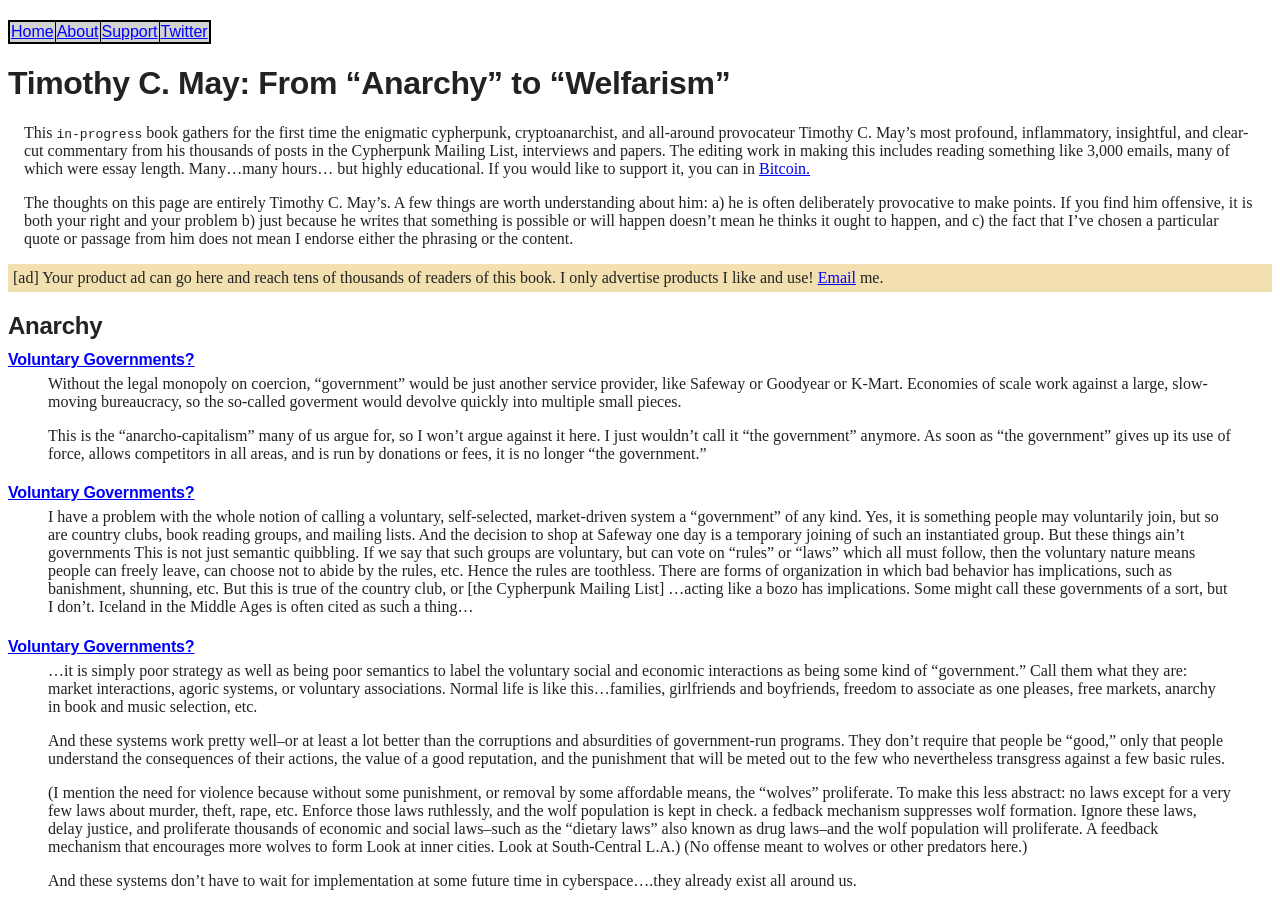
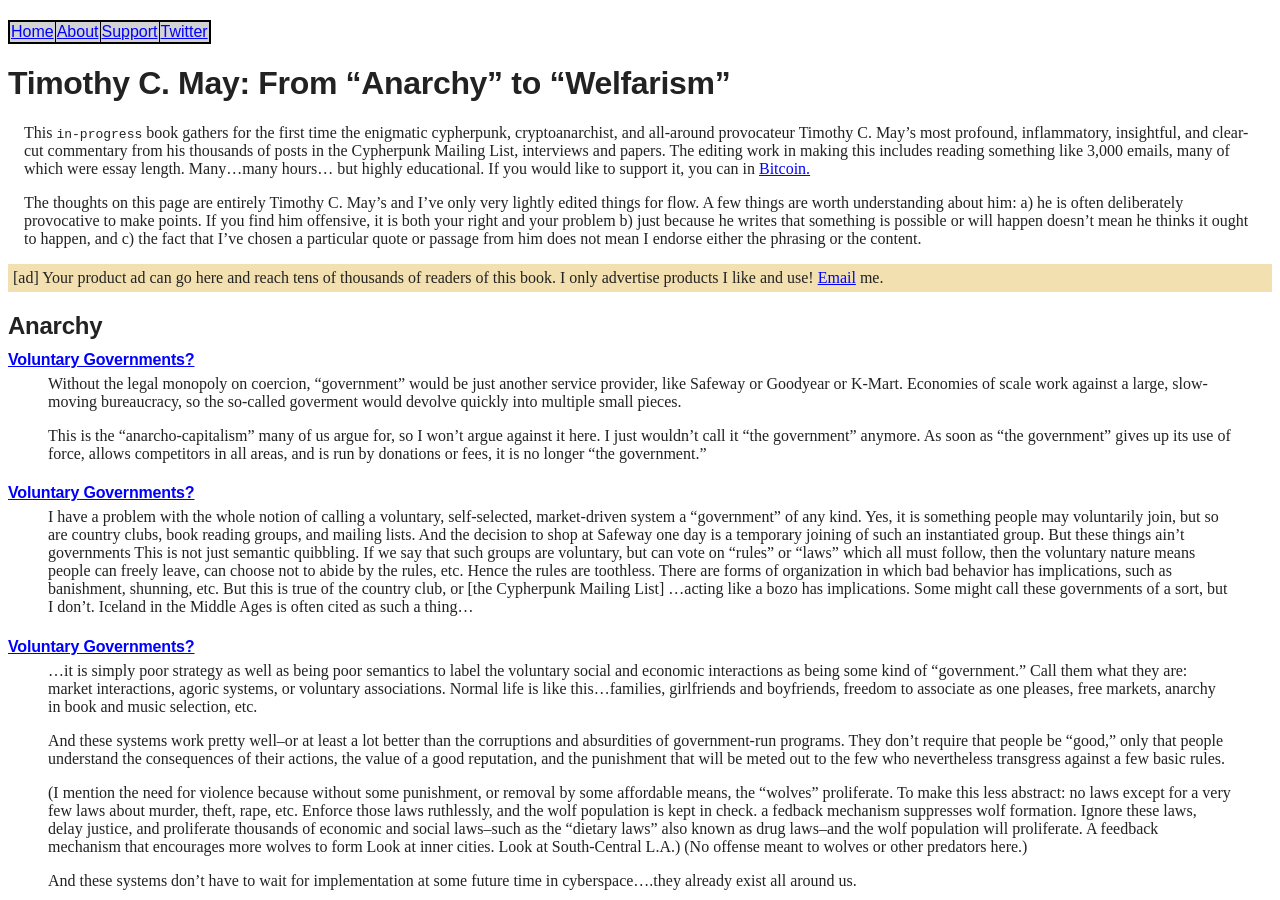
Before and after one commit to wakgill/deryk, a Jekyll site: the page built from tcm.md, in a window 1280 px wide and 900 px high. Built offline with Jekyll 4.4.1, drawn with Linux system fonts in a browser that asks for light colours.

Commit message:
Update tcm.md

```diff
--- a/tcm.md
+++ b/tcm.md
@@ -8,7 +8,7 @@ image: https://raw.githubusercontent.com/wakgill/deryk/main/assets/img/tmc.png
 
 This <code>in-progress</code> book gathers for the first time the enigmatic cypherpunk, cryptoanarchist, and all-around provocateur Timothy C. May’s most profound, inflammatory, insightful, and clear-cut commentary from his thousands of posts in the Cypherpunk Mailing List, interviews and papers. The editing work in making this includes reading something like 3,000 emails, many of which were essay length. Many...many hours... but highly educational. If you would like to support it, you can in [Bitcoin.](/deryk/support)
 
-The thoughts on this page are entirely Timothy C. May's. A few things are worth understanding about him: a) he is often deliberately provocative to make points. If you find him offensive, it is both your right and your problem b) just because he writes that something is possible or will happen doesn't mean he thinks it ought to happen, and c) the fact that I've chosen a particular quote or passage from him does not mean I endorse either the phrasing or the content.
+The thoughts on this page are entirely Timothy C. May's and I've only very lightly edited things for flow. A few things are worth understanding about him: a) he is often deliberately provocative to make points. If you find him offensive, it is both your right and your problem b) just because he writes that something is possible or will happen doesn't mean he thinks it ought to happen, and c) the fact that I've chosen a particular quote or passage from him does not mean I endorse either the phrasing or the content.
 
 <div style="margin-bottom:15px;background: #f2e0b0;padding: 5px;">
 [ad] Your product ad can go here and reach tens of thousands of readers of this book. I only advertise products I like and use! <a href="https://wakgill.github.io/deryk/#contact">Email</a> me.
```
